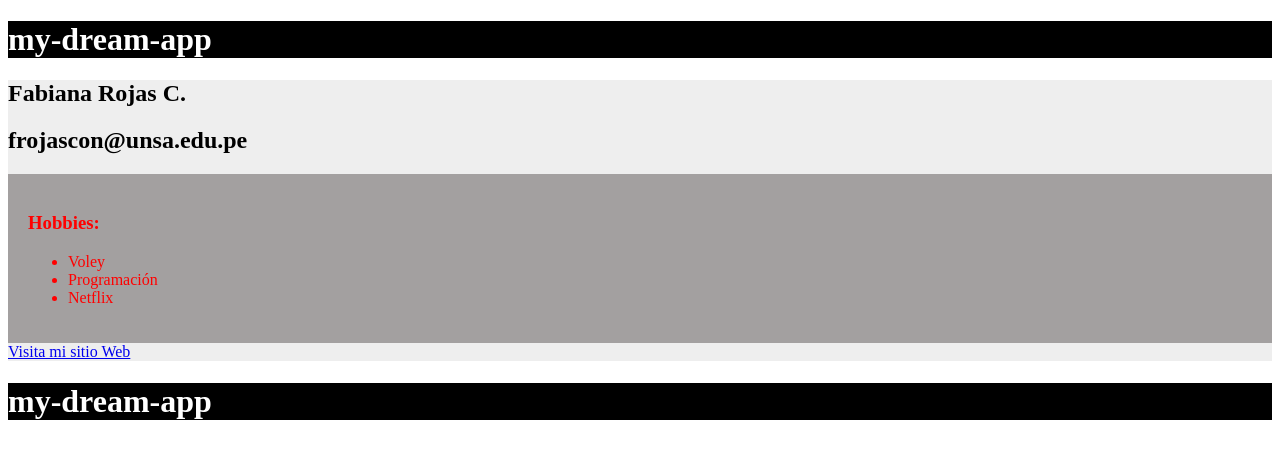
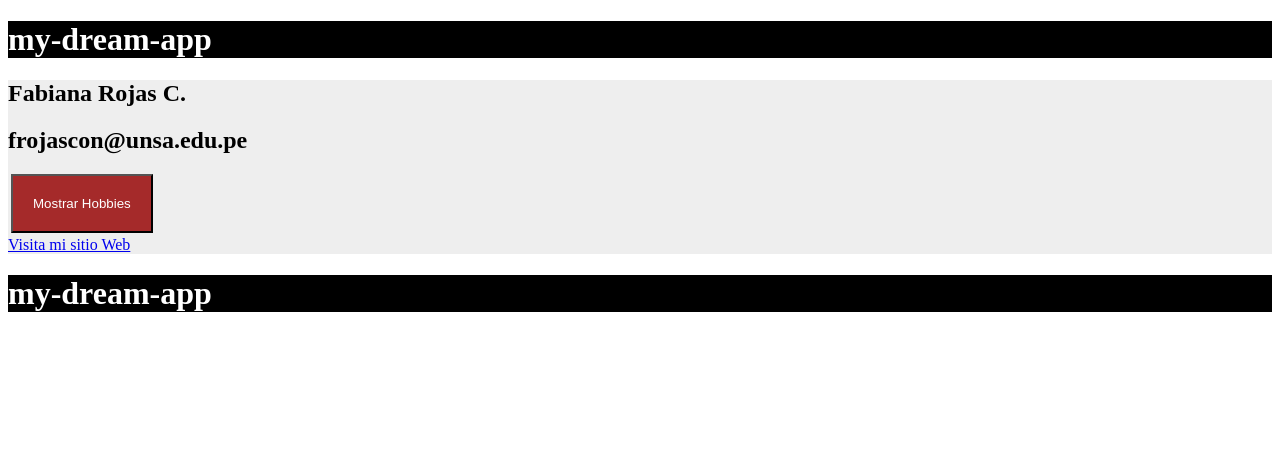
Before and after one commit to FabianaRojasCondori/PW2-TEORIA, an Angular app in the folder proyectoAngular/my-dream-app/: page / in a window 1280 px wide. Shown: the top 458 px of the page. Built offline with nearby package versions, Linux system fonts and the light colour scheme.

Commit message:
Angular1 - Diapositiva 16: Se agrega un botón para mostrar Hobbies.

```diff
--- a/proyectoAngular/my-dream-app/src/app/app.component.css
+++ b/proyectoAngular/my-dream-app/src/app/app.component.css
@@ -13,3 +13,11 @@
     color: red;
     padding: 20px;
 }
+
+.btn {
+  padding: 20px;
+  color: white;
+  background-color: brown;
+  display: block;
+  margin: 3px;
+}
--- a/proyectoAngular/my-dream-app/src/app/app.component.html
+++ b/proyectoAngular/my-dream-app/src/app/app.component.html
@@ -8,7 +8,9 @@
   <h2>{{ name }}</h2>
   <h2>{{ email }}</h2>
 
-  <div *ngIf="showhobbies()" class="component2">
+
+  <button (click)="toggleHobbies()" class="btn">Mostrar Hobbies</button>
+  <div *ngIf="showHobbies" class="component2">
     <h3>Hobbies:</h3>
     <ul>
       <li *ngFor="let hobby of hobbies">{{ hobby }}</li>
--- a/proyectoAngular/my-dream-app/src/app/app.component.ts
+++ b/proyectoAngular/my-dream-app/src/app/app.component.ts
@@ -12,20 +12,22 @@
 })
 export class AppComponent {
     title = 'my-dream-app';
-    name : string;
-    email : string ;
-    webpage : string;
-    hobbies : string[] ;
+    name: string;
+    email: string;
+    webpage: string;
+    hobbies: string[];
+    showHobbies: boolean;
 
     constructor() {
         console.log("Constructor working ... ");
         this.name = "Fabiana Rojas C.";
         this.email = "frojascon@unsa.edu.pe";
         this.webpage = "http://www.unsa.edu.pe";
-        this.hobbies = ["Voley","Programación","Netflix"];
+        this.hobbies = ["Voley", "Programación", "Netflix"];
+        this.showHobbies = false;
     }
 
-    showhobbies () {
-        return true;
+    toggleHobbies() {
+        this.showHobbies = !this.showHobbies;
     }
 }
```
